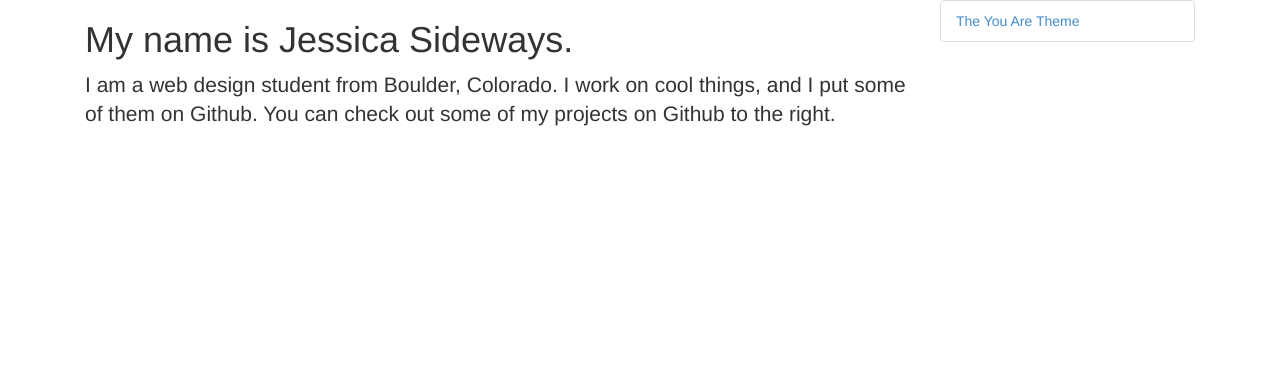
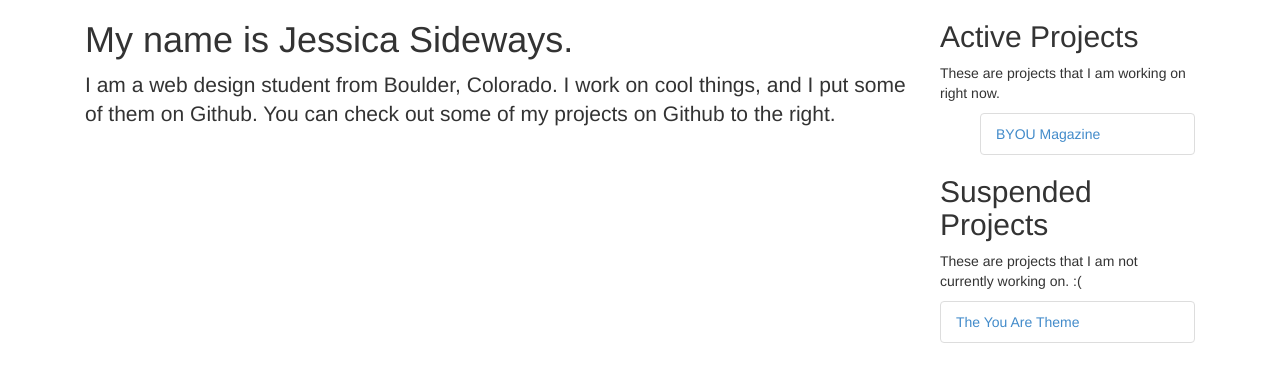
Before and after one commit to jessicasideways/jessicasideways.github.io, a plain HTML site: page index.html in a window 1280 px wide. Drawn offline with nearby package versions, Linux system fonts and the light colour scheme.

Commit message:
Adding a project link

```diff
--- a/index.html
+++ b/index.html
@@ -2,9 +2,9 @@
 <html lang="en-ca">
 	<head>
 		<title>Jessica Sideways on Github</title>
-		<meta name="viewport" content="width=device-width, initial-scale=1.0">
+		<meta name="viewport" content="width=device-width, initial-scale=1.0" />
 		<!-- Bootstrap -->
-		<link href="css/bootstrap.min.css" rel="stylesheet" media="screen">
+		<link href="css/bootstrap.min.css" rel="stylesheet" media="screen" />
 
 		<!-- HTML5 Shim and Respond.js IE8 support of HTML5 elements and media queries -->
 		<!-- WARNING: Respond.js doesn't work if you view the page via file:// -->
@@ -20,6 +20,13 @@
 				<p class="lead">I am a web design student from Boulder, Colorado. I work on cool things, and I put some of them on Github. You can check out some of my projects on Github to the right.</p>
 			</div>
 			<div class="col-md-3">
+				<h2>Active Projects</h2>
+				<p>These are projects that I am working on right now.</p>
+				<ul>
+					<li class="list-group-item"><a href="http://jessicasideways.github.io/byoumagazine/">BYOU Magazine</a></li>
+				</ul>
+				<h2>Suspended Projects</h2>
+				<p>These are projects that I am not currently working on. :(</p>
 				<ul class="list-group">
 					<li class="list-group-item"><a href="http://jessicasideways.github.io/youare">The You Are Theme</a></li>
 				</ul>
```
